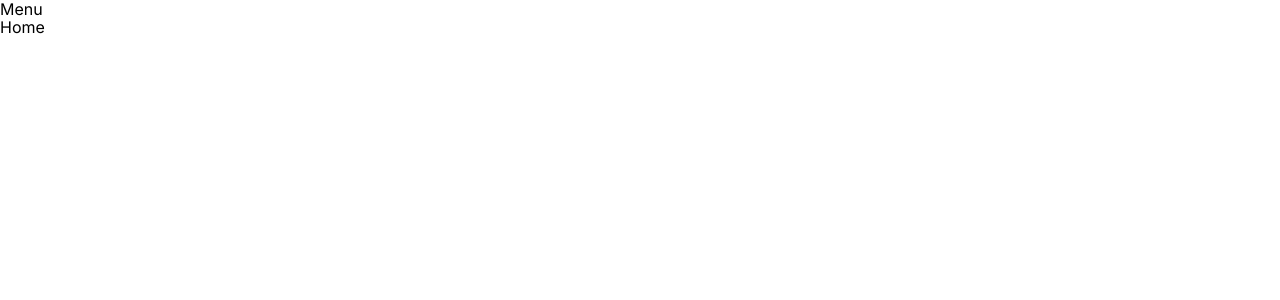
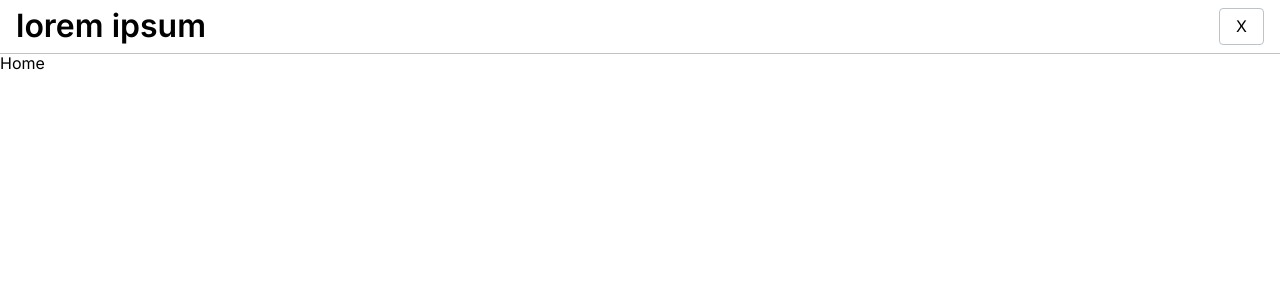
Before and after one commit to nickAndrey/portfolio-v3.0, a Next.js app: page / in a window 1280 px wide. Shown: the top 300 px of the page. Built offline with nearby package versions, Linux system fonts and the light colour scheme.

Commit message:
Add Header, Button and typography mixins

```diff
--- a/app/layout.tsx
+++ b/app/layout.tsx
@@ -2,6 +2,7 @@ import ThemeProvider from '@/contexts/theme';
 import type { Metadata } from 'next';
 import { Inter } from 'next/font/google';
 
+import Header from '@/components/common/Header/Header';
 import '@/scss/main.scss';
 import styles from '@/scss/root-layout.module.scss';
 
@@ -22,7 +23,7 @@ export default function RootLayout({ children }: RootLayoutProps) {
       <body className={inter.className}>
         <ThemeProvider>
           <div className={styles['root-layout-container']}>
-            <nav>Menu</nav>
+            <Header />
             <main>{children}</main>
           </div>
         </ThemeProvider>
--- /dev/null
+++ b/components/common/Button/Button.module.scss
@@ -0,0 +1,34 @@
+@import '@/scss/shared/variables.scss';
+
+@mixin button {
+  @include flex-row-center;
+  border-radius: pxScale(0.5);
+  border: 1px solid var(--grey-200);
+  padding: pxScale(1) pxScale(2);
+  cursor: pointer;
+
+  &:hover {
+    background-color: var(--grey-100);
+  }
+
+  &:active {
+    scale: 0.95;
+  }
+
+  &:focus {
+    outline: none;
+    box-shadow: 0 0 0 3px rgba(0, 0, 0, 0.1);
+  }
+}
+
+.primary {
+  @include button;
+  background-color: var(--secondary-color);
+  color: var(--primary-color);
+}
+
+.secondary {
+  @include button;
+  background-color: var(--white);
+  color: var(--primary-color);
+}
--- /dev/null
+++ b/components/common/Button/Button.tsx
@@ -0,0 +1,28 @@
+import { ReactNode } from 'react';
+import styles from './Button.module.scss';
+
+const getClassNames = (variant: string) => {
+  switch (variant) {
+    case 'primary':
+      return styles.primary;
+    case 'secondary':
+      return styles.secondary;
+    default:
+      return styles.primary;
+  }
+};
+
+type ButtonProps = {
+  children?: ReactNode;
+  variant: 'primary' | 'secondary';
+  type: 'button' | 'submit' | 'reset';
+  onClick?: () => void;
+};
+
+export default function Button({ children, type, onClick, variant }: ButtonProps) {
+  return (
+    <button type={type} onClick={onClick} className={getClassNames(variant)}>
+      {children}
+    </button>
+  );
+}
--- /dev/null
+++ b/components/common/Header/Header.module.scss
@@ -0,0 +1,15 @@
+@import '@/scss/shared/variables.scss';
+
+.header {
+  @include flex-row-space-between;
+  position: sticky;
+  top: 0;
+  border-bottom: 1px solid var(--grey-200);
+  padding: pxScale(1) pxScale(2);
+  z-index: 1;
+}
+
+.title {
+  @include title;
+  margin: 0;
+}
--- /dev/null
+++ b/components/common/Header/Header.tsx
@@ -0,0 +1,16 @@
+import Button from '../Button/Button';
+
+import styles from './Header.module.scss';
+
+type HeaderProps = {};
+
+export default function Header({}: HeaderProps) {
+  return (
+    <header className={styles.header}>
+      <h2 className={styles.title}>lorem ipsum</h2>
+      <Button variant="primary" type="button">
+        X
+      </Button>
+    </header>
+  );
+}
--- a/scss/mixins/mixins.scss
+++ b/scss/mixins/mixins.scss
@@ -1,2 +1,3 @@
 @import '@/scss/mixins/media-queries.scss';
 @import '@/scss/mixins/flex-box.scss';
+@import '@/scss/mixins/typography.scss';
--- /dev/null
+++ b/scss/mixins/typography.scss
@@ -0,0 +1,23 @@
+@mixin title {
+  font-size: 2rem;
+  font-weight: 600;
+  color: var(--primary-color);
+}
+
+@mixin subtitle {
+  font-size: 1.5rem;
+  font-weight: 500;
+  color: var(--grey-500);
+}
+
+@mixin body {
+  font-size: 1rem;
+  font-weight: 400;
+  color: var(--grey-500);
+}
+
+@mixin caption {
+  font-size: 0.75rem;
+  font-weight: 400;
+  color: var(--grey-500);
+}
--- a/scss/root-layout.module.scss
+++ b/scss/root-layout.module.scss
@@ -5,4 +5,5 @@
   display: grid;
   grid-template-columns: 1fr;
   grid-template-rows: auto 1fr;
+  background-color: var(--white);
 }
--- a/scss/shared/functions.scss
+++ b/scss/shared/functions.scss
@@ -1,3 +1,3 @@
-@function getPxBySpace($number) {
+@function pxScale($number) {
   @return $number * 8 + px;
 }
```
